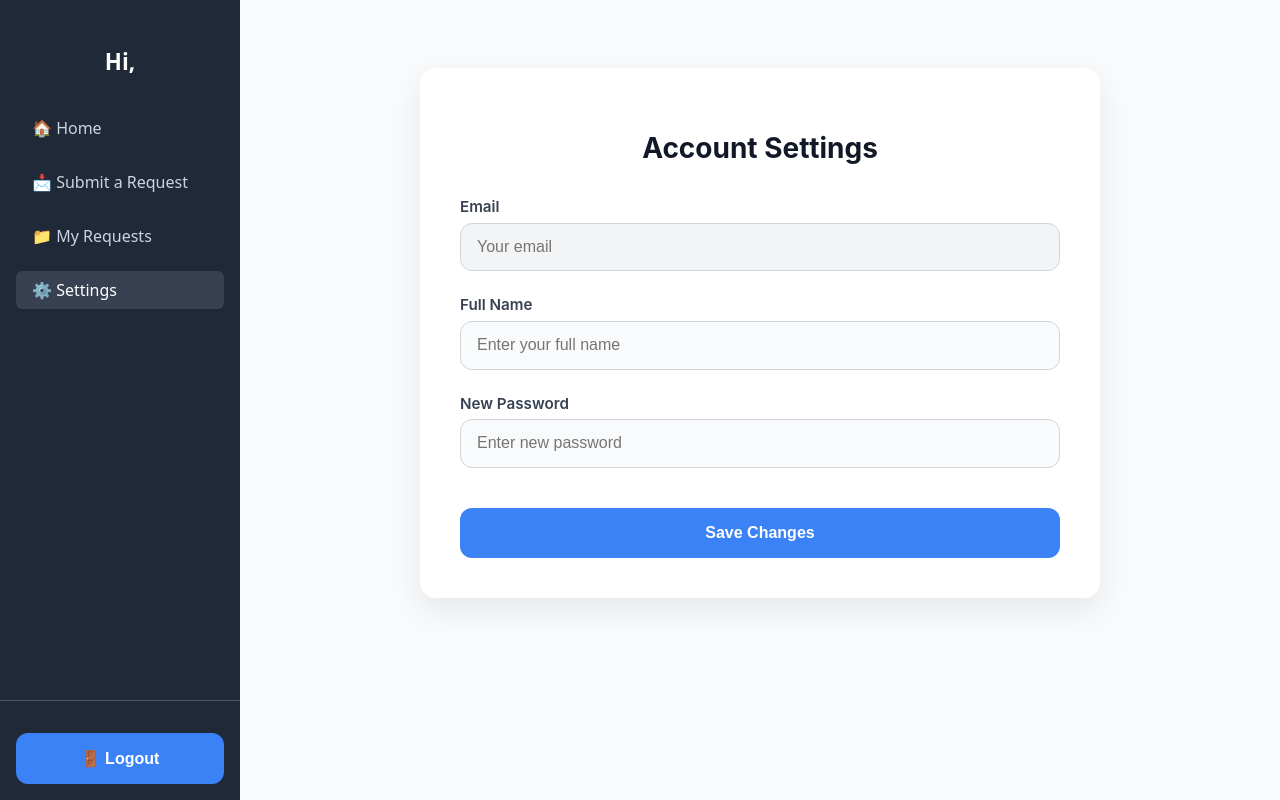
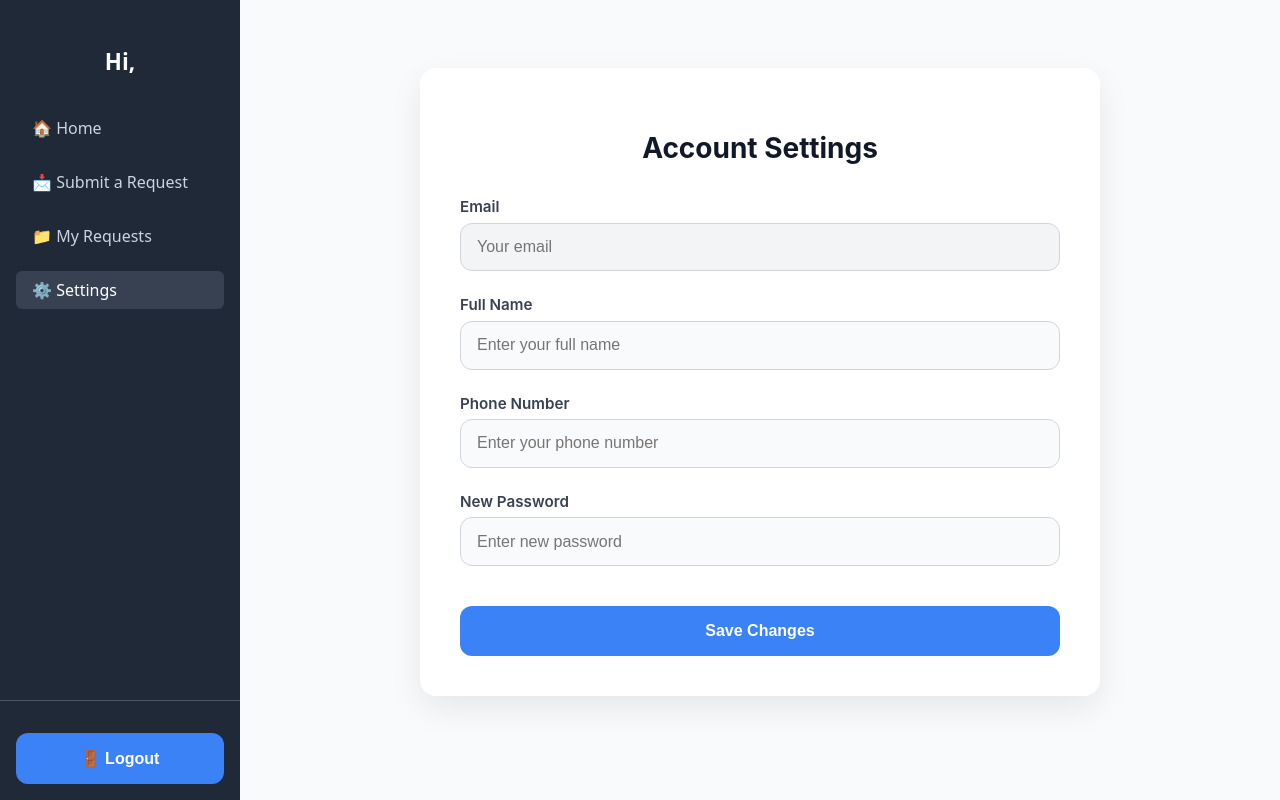
Before and after one commit to arijitchakma79/RiseTogether, a React (Vite) app: page /dashboard/settings in a window 1280 px wide. Built offline with nearby package versions, Linux system fonts and the light colour scheme.

Commit message:
added functionality to add phone num

```diff
--- a/src/apis/auth.ts
+++ b/src/apis/auth.ts
@@ -49,22 +49,25 @@ export const logout_user = async () => {
     }
   };
 
-export const update_user = async (
+  export const update_user = async (
     email?: string,
     password?: string,
-    fullname?: string
+    fullname?: string,
+    phoneNumber?: string
   ) => {
     try {
       const updatePayload: any = {};
 
       if (email) updatePayload.email = email;
       if (password) updatePayload.password = password;
-      if (fullname !== undefined) {
-        updatePayload.data = { fullName: fullname || '' };
+      if (fullname !== undefined || phoneNumber !== undefined) {
+        updatePayload.data = {
+          ...(fullname !== undefined ? { fullName: fullname } : {}),
+          ...(phoneNumber !== undefined ? { phoneNumber: phoneNumber } : {}),
+        };
       }
 
       const { data, error } = await supabase.auth.updateUser(updatePayload);
-
       if (error) throw error;
       return { success: true, data };
     } catch (err: any) {
--- a/src/pages/dashboard/SettingsPage.tsx
+++ b/src/pages/dashboard/SettingsPage.tsx
@@ -9,15 +9,15 @@ const SettingsPage: React.FC = () => {
   const [fullName, setFullName] = useState(user?.fullName || '');
   const [email] = useState(user?.email || '');
   const [password, setPassword] = useState('');
+  const [phoneNumber, setPhoneNumber] = useState(user?.phoneNumber || '');
   const [status, setStatus] = useState('');
 
   const handleUpdate = async () => {
     setStatus('');
     try {
-      const result = await update_user(undefined, password || undefined, fullName);
+      const result = await update_user(undefined, password || undefined, fullName, phoneNumber);
 
       if (result.success) {
-        // Refresh user metadata
         const { data, error } = await supabase.auth.getUser();
         if (error || !data?.user) throw error;
 
@@ -28,6 +28,7 @@ const SettingsPage: React.FC = () => {
           role: metadata.userRole || 'user',
           fullName: metadata.fullName || '',
           displayName: metadata.displayName || '',
+          phoneNumber: metadata.phoneNumber || '',
         });
 
         setPassword('');
@@ -71,6 +72,18 @@ const SettingsPage: React.FC = () => {
       </div>
 
       <div className="settings-field">
+        <label htmlFor="phoneNumber">Phone Number</label>
+        <input
+          type="tel"
+          id="phoneNumber"
+          value={phoneNumber}
+          onChange={(e) => setPhoneNumber(e.target.value)}
+          placeholder="Enter your phone number"
+          aria-label="Phone Number"
+        />
+      </div>
+
+      <div className="settings-field">
         <label htmlFor="password">New Password</label>
         <input
           type="password"
```
